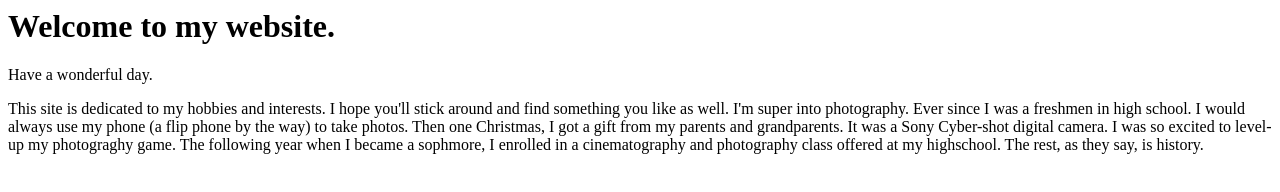
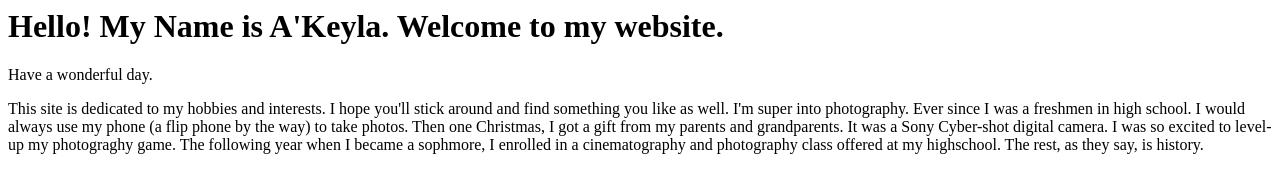
Before and after one commit to asc2630/Final-Project, a plain HTML site: page index.html in a window 1280 px wide. Drawn offline with Linux system fonts and the light colour scheme.

Commit message:
Update index.html

```diff
--- a/index.html
+++ b/index.html
@@ -1,8 +1,9 @@
    </head>
     <body>
-       <h1>Welcome to my website.</h1>
+       <h1>Hello! My Name is A'Keyla. Welcome to my website.</h1>
        <p>Have a wonderful day.</p>
        <p1>This site is dedicated to my hobbies and interests. I hope you'll stick around and find something you like as well.</p1>
+
        <p2>I'm super into photography. Ever since I was a freshmen in high school. I would always use my phone (a flip phone by the way) to take photos. Then one Christmas, I got a gift from my parents and grandparents. It was a Sony Cyber-shot digital camera. I was so excited to level-up my photograghy game. The following year when I became a sophmore, I enrolled in a cinematography and photography class offered at my highschool. The rest, as they say, is history. </p2>
 
     </body>
```
